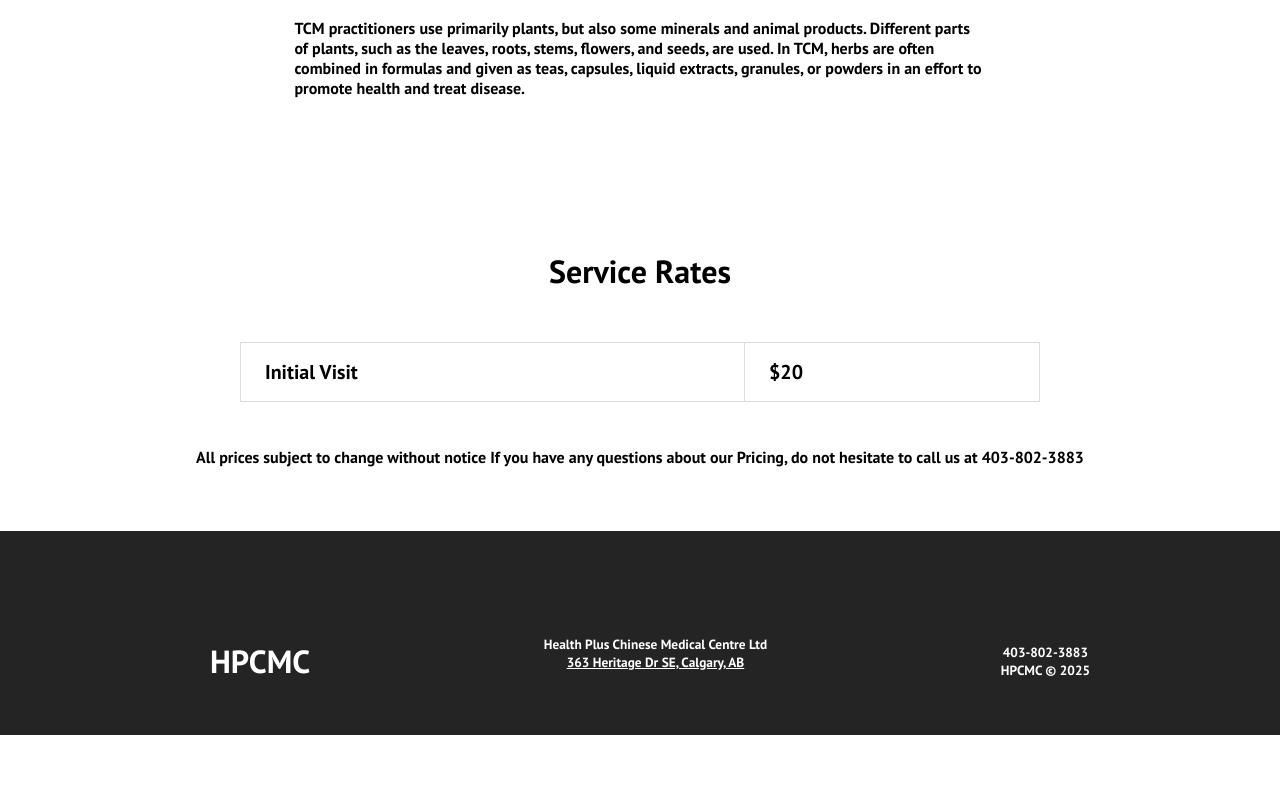
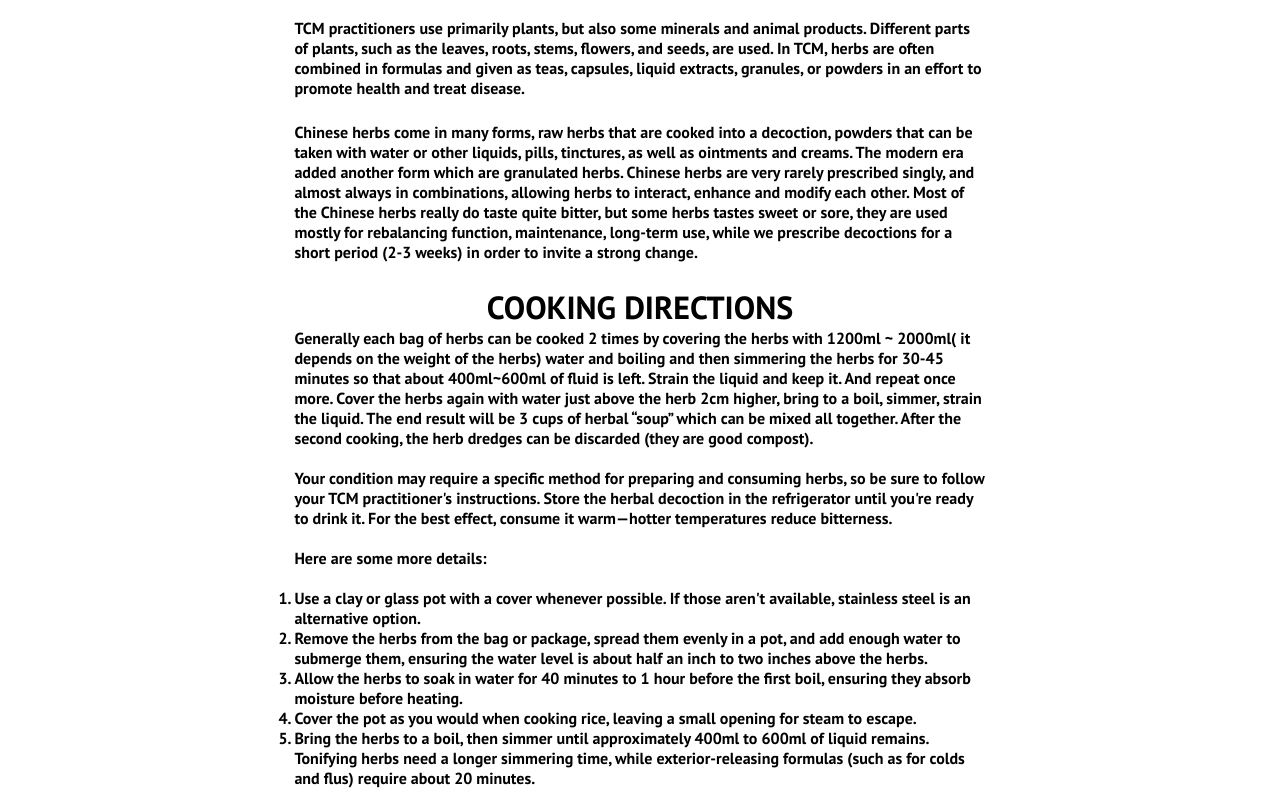
Before and after one commit to JayChuang8/chinese-medical-centre-webapp, a React (Create React App) app: page /tcmHerbs in a window 1280 px wide. Shown: the part 688-1478 px from the top of the page. Before the commit the page ends 1423 px from the top, so only its background shows below. Built offline with nearby package versions, Linux system fonts and the light colour scheme.

Commit message:
Add more details for massage and tcm herbs

```diff
--- a/src/components/pages/Massage.tsx
+++ b/src/components/pages/Massage.tsx
@@ -62,6 +62,14 @@ const informationSections: InformationSection[] = [
           mastectomy, or other surgical procedures, especially those where lymph
           nodes may be removed or damaged.
         </p>
+        <br />
+        <p>
+          Our massage therapist is a Registered Massage Therapist with 2,200
+          hours of training. With a medical background from China, he pursued a
+          career in massage therapy upon arriving in Canada to continue
+          supporting people's health and wellness. His primary focus is on pain
+          management and improving functionality.
+        </p>
       </>
     ),
     title: "WHAT IS MASSAGE?",
--- a/src/components/pages/TcmHerbs.tsx
+++ b/src/components/pages/TcmHerbs.tsx
@@ -4,7 +4,9 @@ import Footer from "../Footer";
 import ServiceRateSection, { ServiceRate } from "../ServiceRateSection";
 import ServiceInfoSection, { InformationSection } from "../ServiceInfoSection";
 
-const services: ServiceRate[] = [{ service: "Initial Visit", rate: "$20" }];
+const services: ServiceRate[] = [
+  { service: "Herb Medical Consulting", rate: "$30" },
+];
 
 const informationSections: InformationSection[] = [
   {
@@ -51,6 +53,83 @@ const informationSections: InformationSection[] = [
     ),
     title: "WHAT IS TCM?",
   },
+  {
+    info: (
+      <p>
+        Chinese herbs come in many forms, raw herbs that are cooked into a
+        decoction, powders that can be taken with water or other liquids, pills,
+        tinctures, as well as ointments and creams. The modern era added another
+        form which are granulated herbs. Chinese herbs are very rarely
+        prescribed singly, and almost always in combinations, allowing herbs to
+        interact, enhance and modify each other. Most of the Chinese herbs
+        really do taste quite bitter, but some herbs tastes sweet or sore, they
+        are used mostly for rebalancing function, maintenance, long-term use,
+        while we prescribe decoctions for a short period (2-3 weeks) in order to
+        invite a strong change.
+      </p>
+    ),
+    title: "",
+  },
+  {
+    info: (
+      <>
+        <p>
+          Generally each bag of herbs can be cooked 2 times by covering the
+          herbs with 1200ml ~ 2000ml( it depends on the weight of the herbs)
+          water and boiling and then simmering the herbs for 30-45 minutes so
+          that about 400ml~600ml of fluid is left. Strain the liquid and keep
+          it. And repeat once more. Cover the herbs again with water just above
+          the herb 2cm higher, bring to a boil, simmer, strain the liquid. The
+          end result will be 3 cups of herbal “soup” which can be mixed all
+          together. After the second cooking, the herb dredges can be discarded
+          (they are good compost).
+        </p>
+        <br />
+        <p>
+          Your condition may require a specific method for preparing and
+          consuming herbs, so be sure to follow your TCM practitioner's
+          instructions. Store the herbal decoction in the refrigerator until
+          you're ready to drink it. For the best effect, consume it warm—hotter
+          temperatures reduce bitterness.
+        </p>
+        <br />
+        <p>Here are some more details:</p>
+        <br />
+        <ol>
+          <li>
+            Use a clay or glass pot with a cover whenever possible. If those
+            aren't available, stainless steel is an alternative option.
+          </li>
+          <li>
+            Remove the herbs from the bag or package, spread them evenly in a
+            pot, and add enough water to submerge them, ensuring the water level
+            is about half an inch to two inches above the herbs.
+          </li>
+          <li>
+            Allow the herbs to soak in water for 40 minutes to 1 hour before the
+            first boil, ensuring they absorb moisture before heating.
+          </li>
+          <li>
+            Cover the pot as you would when cooking rice, leaving a small
+            opening for steam to escape.
+          </li>
+          <li>
+            Bring the herbs to a boil, then simmer until approximately 400ml to
+            600ml of liquid remains. Tonifying herbs need a longer simmering
+            time, while exterior-releasing formulas (such as for colds and flus)
+            require about 20 minutes.
+          </li>
+          <li>
+            Be sure to stir the herbs while cooking and remove any that become
+            burnt.
+          </li>
+        </ol>
+        <br />
+        <p>If you have any questions, please call us at 403-802-3883.</p>
+      </>
+    ),
+    title: "COOKING DIRECTIONS",
+  },
 ];
 
 export default function TcmHerbs() {
```
